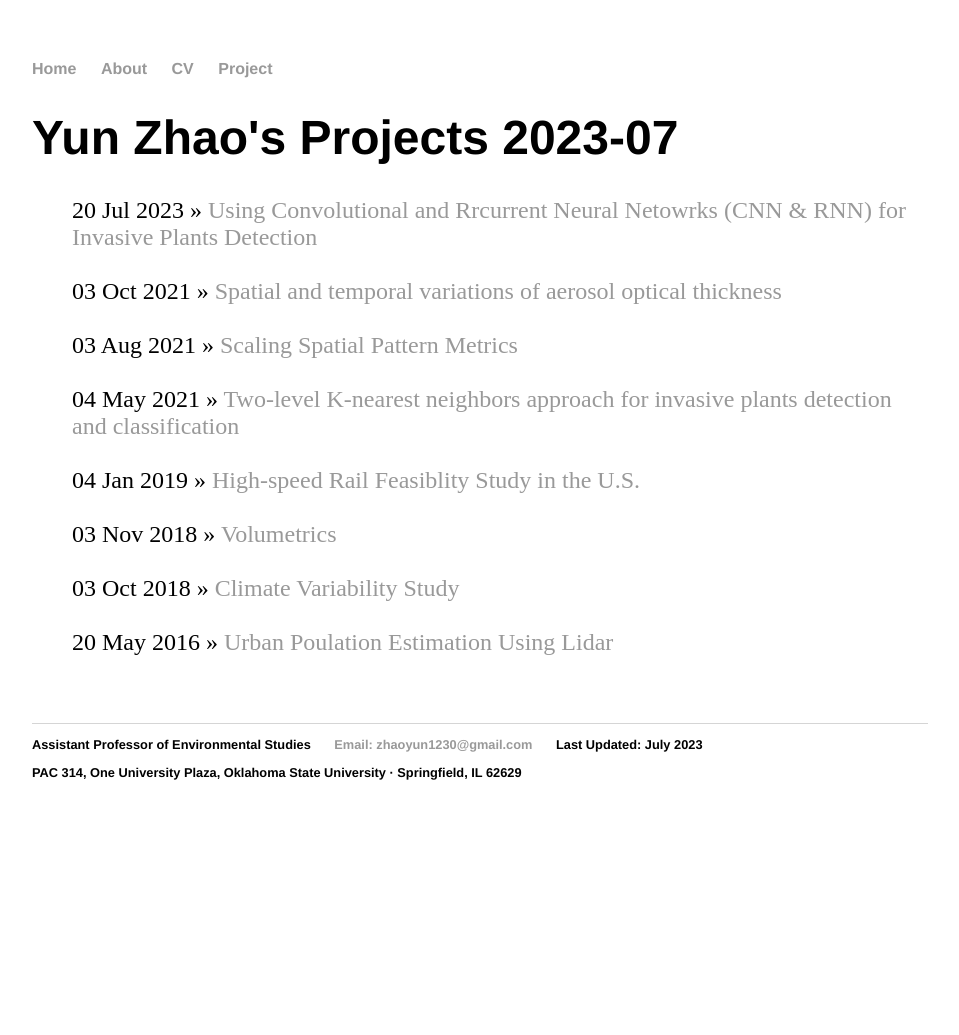
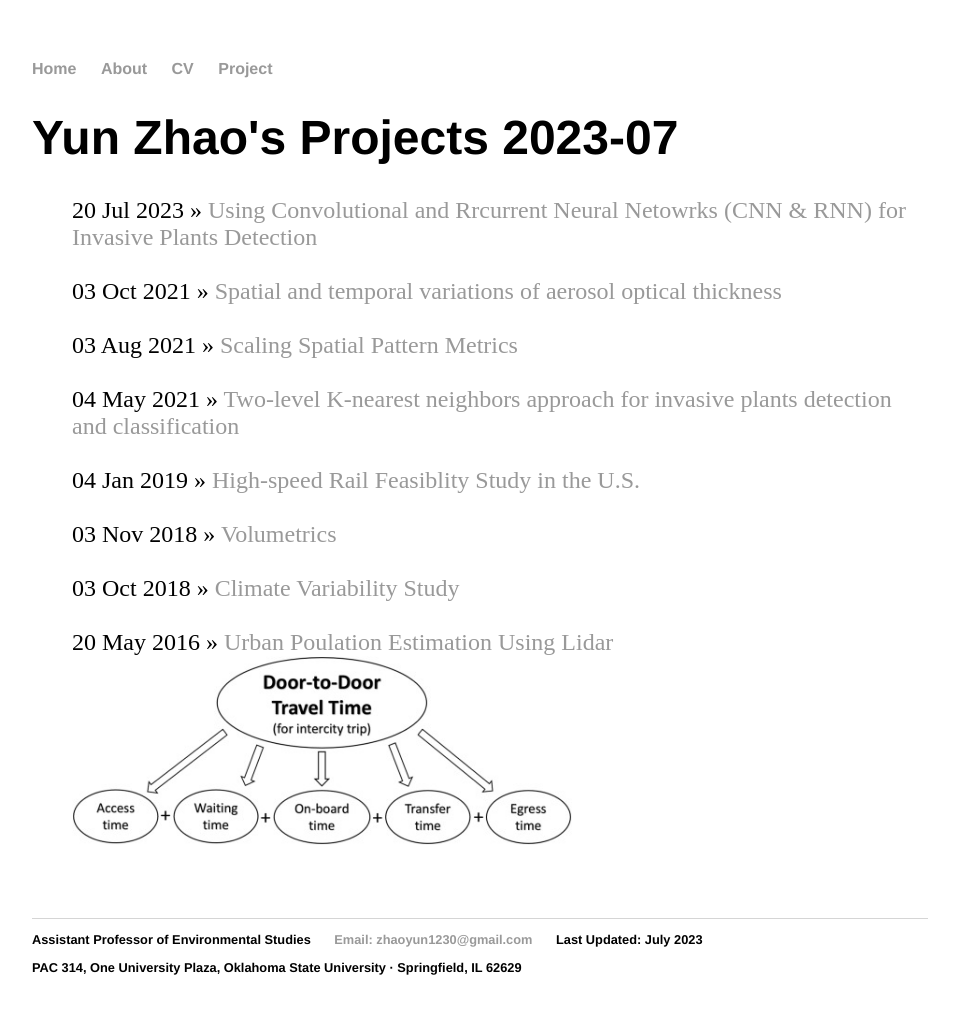
Before and after one commit to yun-zhao/yun-zhao.github.io, a Jekyll site: the page built from project/index.html, in a window 1280 px wide. Shown: the whole page, without its empty margins (160-1119 px from the left). Built offline with Jekyll 4.4.1, drawn with Linux system fonts in a browser that asks for light colours; before the commit the page ends 900 px from its top, so only the background shows below that.

Commit message:
add thumb test

```diff
--- a/project/index.html
+++ b/project/index.html
@@ -7,7 +7,7 @@ title: Yun Zhao's Projects 2023-07
 
 	  {% for post in site.posts %}
 
-	    <li><span>{{ post.date | date_to_string }}</span> » <a href="{{ post.url }}" title="{{ post.title }}">{{ post.title }}</a></li><br>
+	    <li><span>{{ post.date | date_to_string }}</span> » <a href="{{ post.url }}" title="{{ post.title }}">{{ post.title }}</a><img src="{{ post.thumb }}"  width="500"></li><br>
 
 	  {% endfor %}
 	</ul>
```
Also changed, not shown: _posts/2016-05-20-yun-zhao-Urban Population.md (+1 -0 lines).
